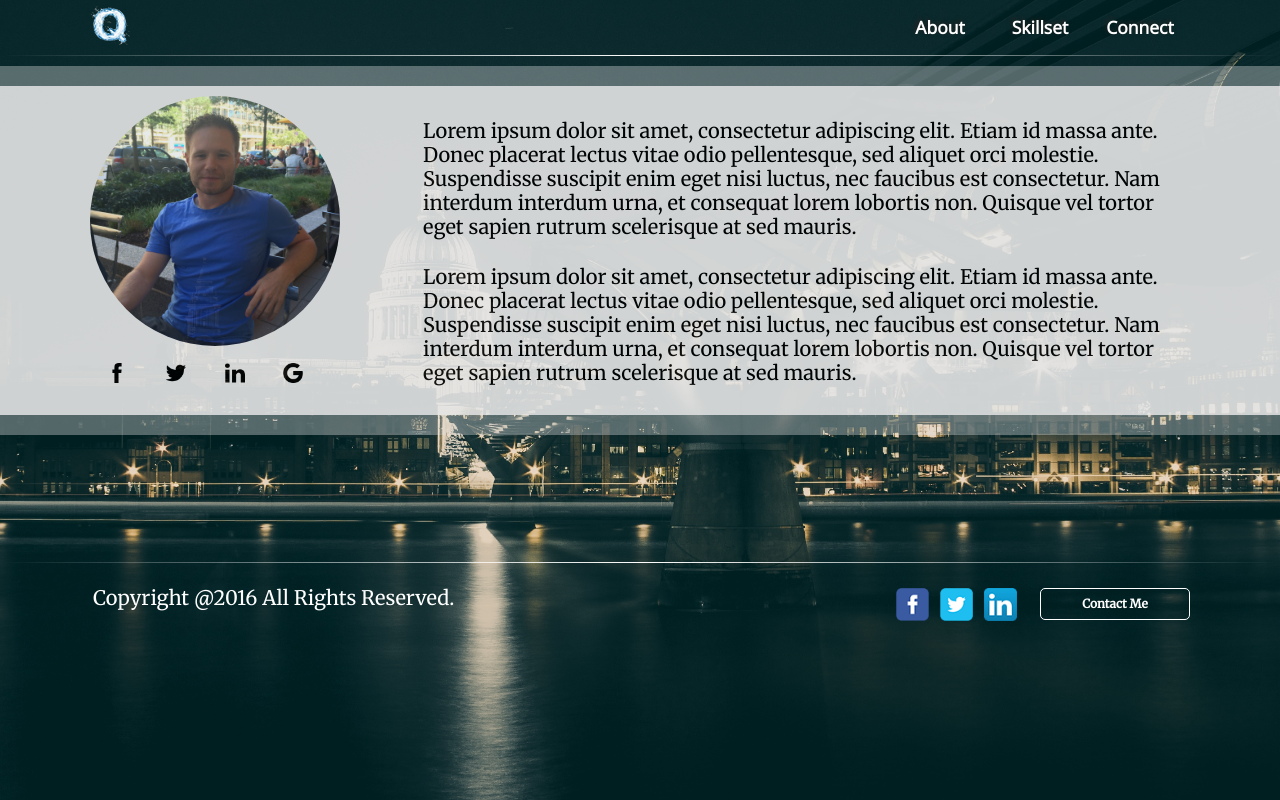
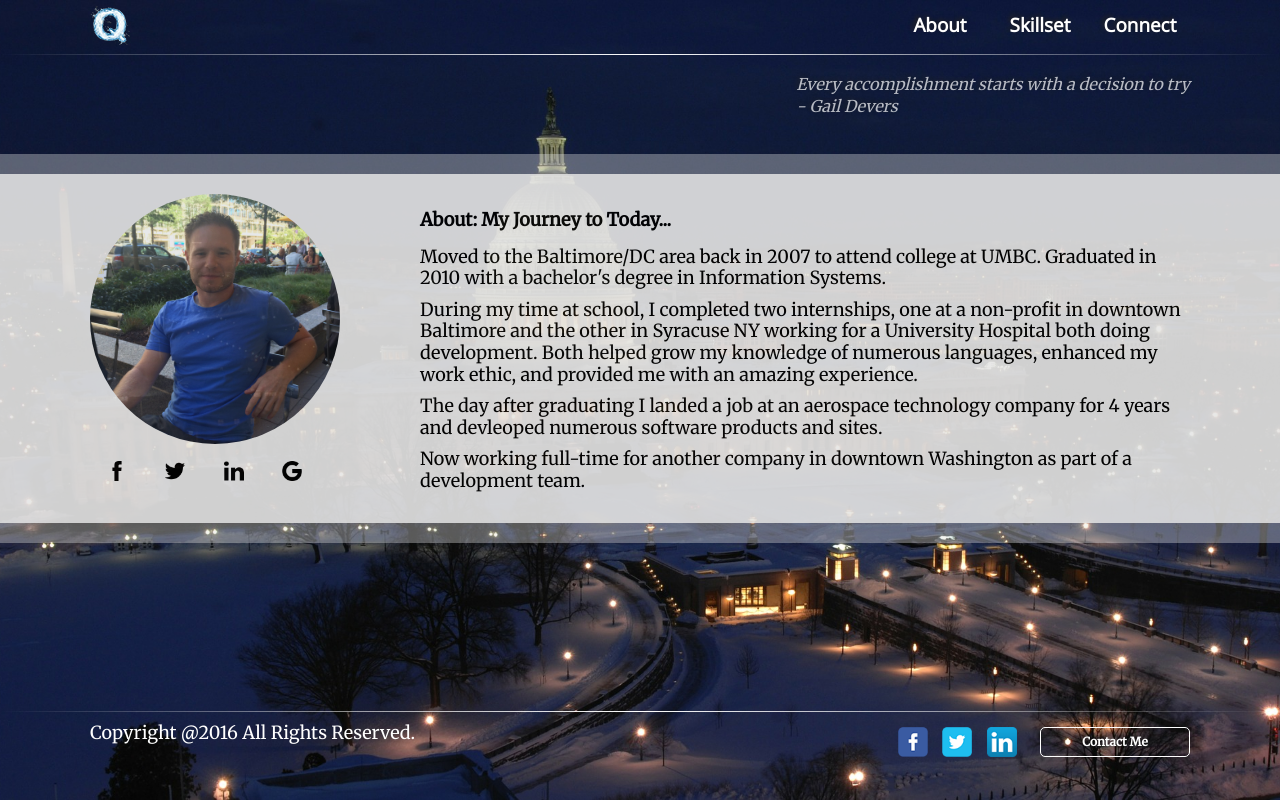
Before and after one commit to Quse02/ProjectMe, a PHP site: page /About in a window 1280 px wide. Run offline with PHP 8.4, Linux system fonts and the light colour scheme.

Commit message:
creating the about and skillset pages and swapping in new images

```diff
--- a/application/content/About.php
+++ b/application/content/About.php
@@ -1,17 +1,22 @@
+<div id="about-quote"><p><em>Every accomplishment starts with a decision to try<br />- Gail Devers</em></p></div>
 <div id="bg-wrapper">
     <div id="about">
         <div id="left-side">
             <img class="circular-square" src="../media/images/outside_self_square.jpg" />
             <div id="social_section">
-                <img class="social_icons" src="../media/images/facebook_social.png" />
-                <img class="social_icons" src="../media/images/twitter_social.png" />
-                <img class="social_icons" src="../media/images/linked_in_social.png" />
-                <img class="social_icons" src="../media/images/google_social.png" />
+                <a href="https://www.facebook.com/ShaunQuartier" target="_blank"><img class="social_icons" src="../media/images/facebook_social.png" /></a>
+                <a href="https://twitter.com/TheQuse" target="_blank"><img class="social_icons" src="../media/images/twitter_social.png" /></a>
+                <a href="https://www.linkedin.com/in/quartiers
+" target="_blank"><img class="social_icons" src="../media/images/linked_in_social.png" /></a>
+                <a href="mailto:Shaun.Quartier@gmail.com" target="_blank"><img class="social_icons" src="../media/images/google_social.png" /></a>
             </div>
         </div>
         <div id="right-side">
-            <p>Lorem ipsum dolor sit amet, consectetur adipiscing elit. Etiam id massa ante. Donec placerat lectus vitae odio pellentesque, sed aliquet orci molestie. Suspendisse suscipit enim eget nisi luctus, nec faucibus est consectetur. Nam interdum interdum urna, et consequat lorem lobortis non. Quisque vel tortor eget sapien rutrum scelerisque at sed mauris.</p>
-            <p>Lorem ipsum dolor sit amet, consectetur adipiscing elit. Etiam id massa ante. Donec placerat lectus vitae odio pellentesque, sed aliquet orci molestie. Suspendisse suscipit enim eget nisi luctus, nec faucibus est consectetur. Nam interdum interdum urna, et consequat lorem lobortis non. Quisque vel tortor eget sapien rutrum scelerisque at sed mauris.</p>
+            <h4>About: My Journey to Today...</h4>
+            <p>Moved to the Baltimore/DC area back in 2007 to attend college at UMBC. Graduated in 2010 with a bachelor's degree in Information Systems.</p>
+            <p>During my time at school, I completed two internships, one at a non-profit in downtown Baltimore and the other in Syracuse NY working for a University Hospital both doing development. Both helped grow my knowledge of numerous languages, enhanced my work ethic, and provided me with an amazing experience.</p>
+            <p>The day after graduating I landed a job at an aerospace technology company for 4 years and devleoped numerous software products and sites.</p>
+            <p>Now working full-time for another company in downtown Washington as part of a development team.</p>
         </div>
     </div>
 </div>
--- a/application/content/Home.php
+++ b/application/content/Home.php
@@ -3,4 +3,5 @@
     <div class="occupation">
         <p><strong>Washington D.C. - Maryland - Virginia</strong></p>
     </div>
+    <div class="quote"><p><em>Don't tell me the sky's the limit <br />when there's footprints on the moon.<br />- Paul Brandt</em></p></div>
 </div><!-- main -->
--- a/media/css/main.css
+++ b/media/css/main.css
@@ -25,7 +25,7 @@ html {
 }
 /* html element 62.5% font-size for REM use; This = 10px */
 html {
-    font-size: 20px;
+    font-size: 18px;
 }
 
 body {
@@ -44,7 +44,7 @@ html, body {height: 100%;}
 
 #main-container {
     width: 100%;
-    min-height: 650px;
+    min-height: 750px;
 }
 
 #head-container {
@@ -86,6 +86,7 @@ html, body {height: 100%;}
     #menu {
         width: 70%;
         float: right;
+        font-size: 1.2em;
         font-family: 'Open Sans', sans-serif;
         top: 12px;
         padding: 0;
@@ -130,11 +131,9 @@ html, body {height: 100%;}
     }
 
     #menu > ul > li:hover > a {
-        background-color: #84B9D8;
-        border-color: #84B9D8;
         border-radius: 2px;
-        color: #000;
-        text-shadow: #fff -1px -1px 2px;
+        color: #84B9D8;
+        text-shadow: #000 -1px -1px 2px;
         transition: color 0.3s ease-in,
         background-color 0.3s ease-in,
         border-color 0.3s ease-in;
@@ -155,8 +154,8 @@ FOOTER
 #footer-container {
     position: relative;
     width: 100%;
-    margin-top: -98px; /* negative value of footer height */
-    height: 90px;
+    margin-top: -48px; /* negative value of footer height */
+    height: 50px;
     clear:both;
 }
 
@@ -176,25 +175,25 @@ FOOTER
         display: inline-block;
         background: transparent url(../images/facebook.png) no-repeat;
         background-size: contain;
-        height: 33px;
-        width: 33px;
-        margin: 0px 3px;
+        height: 30px;
+        width: 30px;
+        margin: 0px 5px;
     }
     .twitter_icon {
         display: inline-block;
         background: transparent url(../images/twitter-bird.png) no-repeat;
         background-size: contain;
-        height: 33px;
-        width: 33px;
-        margin: 0px 3px;
+        height: 30px;
+        width: 30px;
+        margin: 0px 5px;
     }
     .linkedin_icon {
         display: inline-block;
         background: transparent url(../images/linkedin.png) no-repeat;
         background-size: contain;
-        height: 33px;
-        width: 33px;
-        margin: 0px 3px;
+        height: 30px;
+        width: 30px;
+        margin: 0px 5px;
     }
 
 #more_info {
@@ -202,27 +201,25 @@ FOOTER
 }
 
 /*****************************************************
-MAIN CONTENT DIV'S
+HOME CONTENT DIV'S
 *****************************************************/
 #content {
     width: 100%;
     position:relative;
     overflow:auto;
-    padding-bottom: 98px;
+    padding-bottom: 48px;
 }
 
 #main {
 	position:relative;
     width: 1100px;
-    min-height: 550px;
+    min-height: 600px;
     margin: 0 auto;
 }
     #main .name {
         position: relative;
-        text-align: center;
         width: 100%;
-        margin: 0 auto;
-        font-size: 1.600em;
+        font-size: 1.400em;
         text-shadow: #222222 -2px -2px 4px;
         color: #ffffff;
     }
@@ -234,6 +231,33 @@ MAIN CONTENT DIV'S
         text-shadow: #222222 -2px -2px 4px;
         color: #ffffff;
     }
+    #main .quote {
+        position: absolute;
+        top: 0;
+        right: 0;
+        font-size: .900em;
+        text-shadow: #222222 -2px -2px 4px;
+        color: #ffffff;
+        opacity: .7;
+    }
+
+/*****************************************************
+ABOUT CONTENT DIV'S
+*****************************************************/
+#about-quote {
+    width: 1100px;
+    margin: 0 auto;
+    color: #ffffff;
+    opacity: .7;
+    font-size: .900em;
+    text-shadow: #222222 -2px -2px 4px;
+    padding: 0px 0px 20px 0px;
+    height: 40px;
+}
+    #about-quote p {
+        float:right;
+    }
+
 #bg-wrapper {
     background: #E6E6E6;
     -webkit-box-shadow: 0px 20px 0px 0px rgba(230,230,230,0.4), 0px -20px 0px 0px rgba(230,230,230,0.4);
@@ -241,12 +265,13 @@ MAIN CONTENT DIV'S
     box-shadow: 0px 20px 0px 0px rgba(230,230,230,0.4), 0px -20px 0px 0px rgba(230,230,230,0.4);
     width: 100%;
     opacity: .9;
+    margin-top: 70px;
 }
     #about {
         position:relative;
         width: 1100px;
-                margin: 20px auto;
-                padding: 10px 0px;
+        margin: 10px auto;
+        padding: 20px 0px;
     }
 
         #left-side {
@@ -279,11 +304,40 @@ MAIN CONTENT DIV'S
             display: inline-block;
         }
 
+/*****************************************************
+SKILLSET CONTENT DIV'S
+*****************************************************/
+#skill {
+    position:relative;
+    width: 1100px;
+    margin: 10px auto;
+    padding: 20px 0px;
+}
+
+#skill-box {
+    background: #E6E6E6;
+    -webkit-box-shadow: 0px 0px 4px 10px rgba(230,230,230,0.4);
+    -moz-box-shadow: 0px 0px 4px 10px rgba(230,230,230,0.4);
+    box-shadow: 0px 0px 4px 10px rgba(230,230,230,0.4);
+    display: inline-block;
+    margin: 18px;
+    width: 21%;
+    height: 130px;
+    opacity: .8;
+}
+#skill-box img {
+    display: block;
+    margin: 0 auto;
+    padding: 5px;
+}
+#skill-box:hover {
+    opacity: .99;
+}
 
 /*****************************************************
 BASICS
 *****************************************************/
-p  {padding:3px;}
+p {margin: 10px 0px;}
 img {border:none;}
 h1 {
     color: #ffffff;
@@ -296,6 +350,9 @@ h2 {
 h3 {
     color: #ffffff;
     text-shadow: 0 2px 2px #000000;
+}
+h4 {
+    margin: 15px 0px;
 }
 
 .ghost-button-footer {
```
Also changed, not shown: application/content/Skillset.php (+11 -1 lines), media/images/DCskyline.jpg, media/images/HTML5-skill.png (added), media/images/MySQL-skill.png (added), media/images/apache-skill.png (added), media/images/css3-skill.svg (added), media/images/grey_wash_wall.png (deleted), media/images/jQuery-skill.gif (added), media/images/js-skill.png (added), media/images/mail_icon.png (deleted), media/images/outside_self.jpg (deleted), media/images/php-skill.png (added), media/images/wordpress-skill.png (added). Lines whose indentation alone changed are shown as unchanged.
